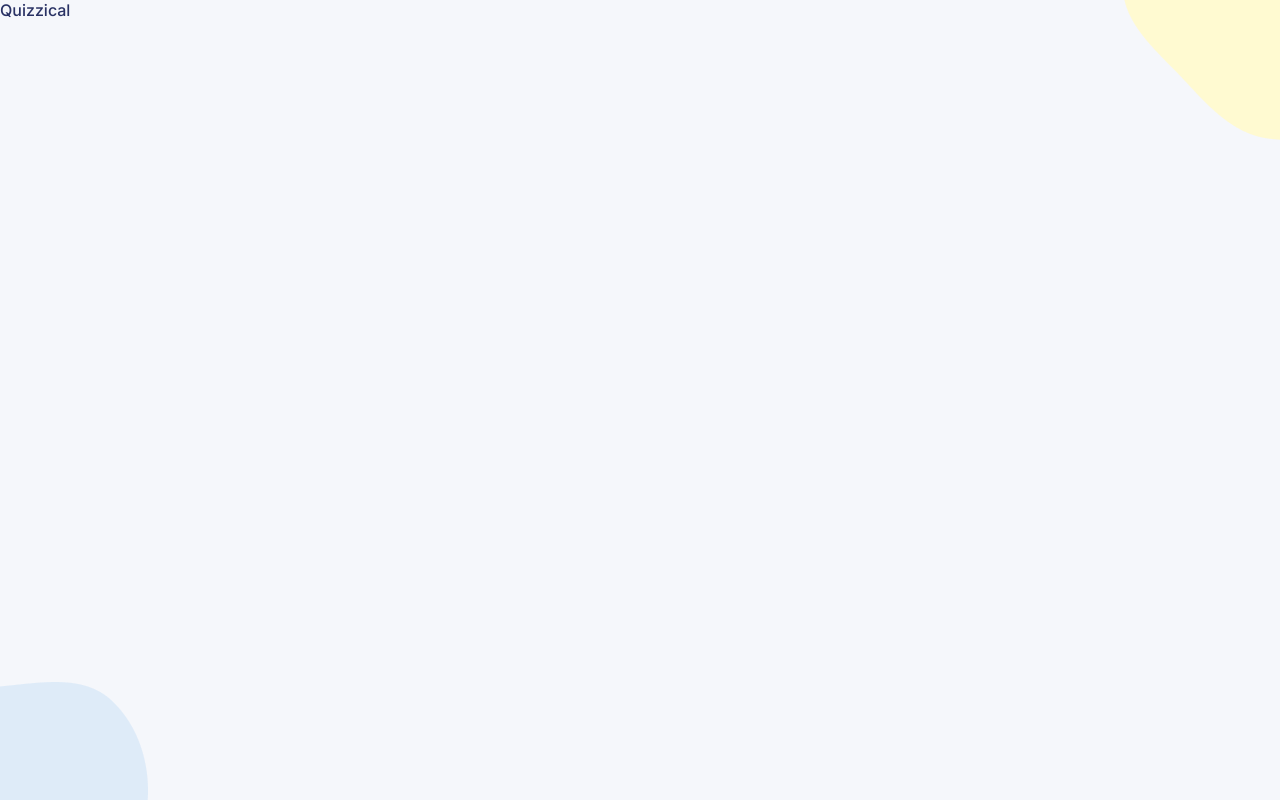
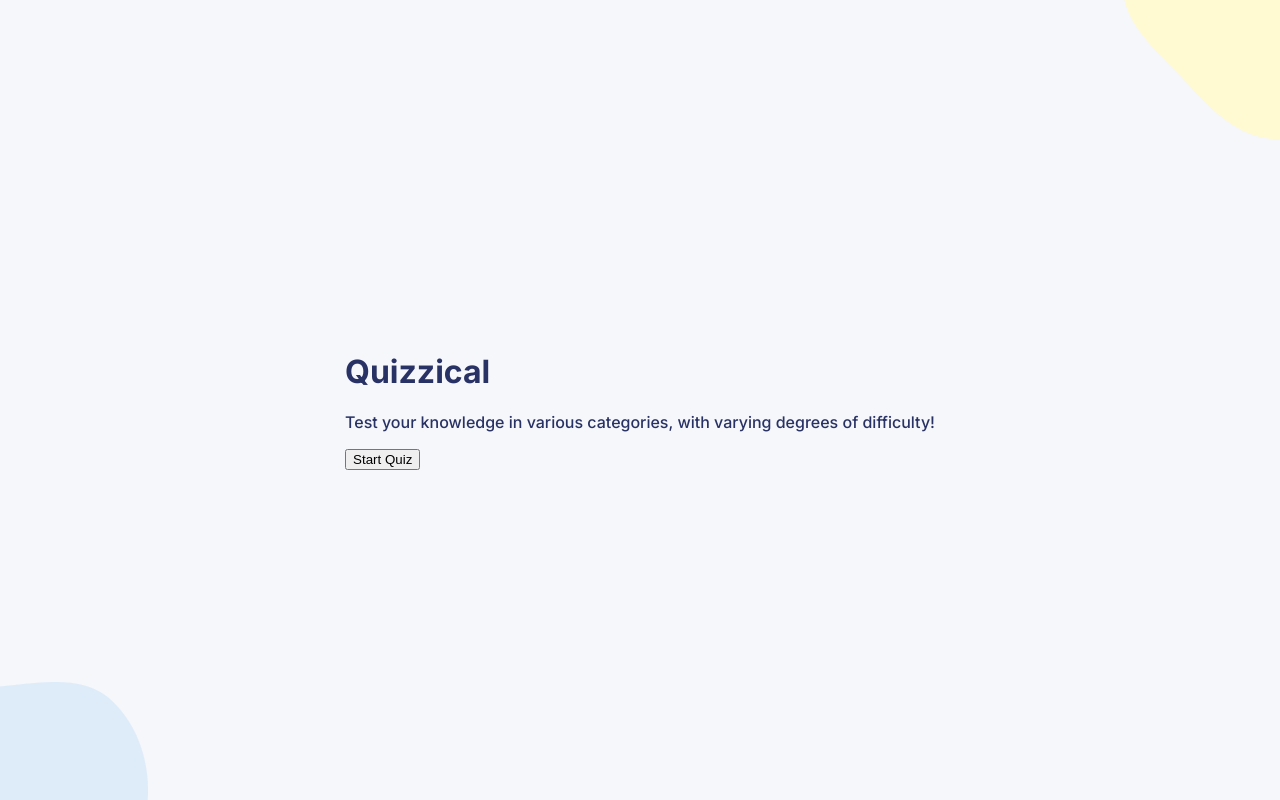
Before and after one commit to iamindika/quizzical, a React (Vite) app: page / in a window 1280 px wide. Built offline with nearby package versions, Linux system fonts and the light colour scheme.

Commit message:
modify markup to be more semantic
spa render one main component with heading
modify styles to align with new markup

```diff
--- a/src/App.jsx
+++ b/src/App.jsx
@@ -1,9 +1,18 @@
+import { useState } from "react";
+import Intro from "./components/Intro";
 import blueBlob from "./assets/blue-blob.png";
 import yellowBlob from "./assets/yellow-blob.png";
 
 function App() {
+  const [ startQuiz, setStartQuiz ] = useState(false);
+
   return (
-    <main className="main">
+    <>
+      { startQuiz
+        ? null
+        : (<Intro
+            onStart={() => setStartQuiz(true)}
+          />)}
       <img
         className="blob--left"
         src={blueBlob}
@@ -14,8 +23,7 @@ function App() {
         src={yellowBlob}
         alt=""
       />
-      Quizzical
-    </main>
+    </>
   )
 }
 
--- /dev/null
+++ b/src/components/Intro.jsx
@@ -0,0 +1,12 @@
+const Intro = ({ onStart }) => (
+  <main className="intro">
+    <h1 className="intro-title">Quizzical</h1>
+    <p className="intro-desc">Test your knowledge in various categories, with varying degrees of difficulty!</p>
+    <button
+      className="intro-btn"
+      onClick={onStart}
+    >Start Quiz</button>
+  </main>
+);
+
+export default Intro;
--- a/src/index.css
+++ b/src/index.css
@@ -9,8 +9,12 @@ body {
   color: #293264;
 }
 
-.main {
+#root {
   position: relative;
+  display: flex;
+  flex-direction: column;
+  justify-content: center;
+  align-items: center;
   height: 100vh;
 }
 
```
